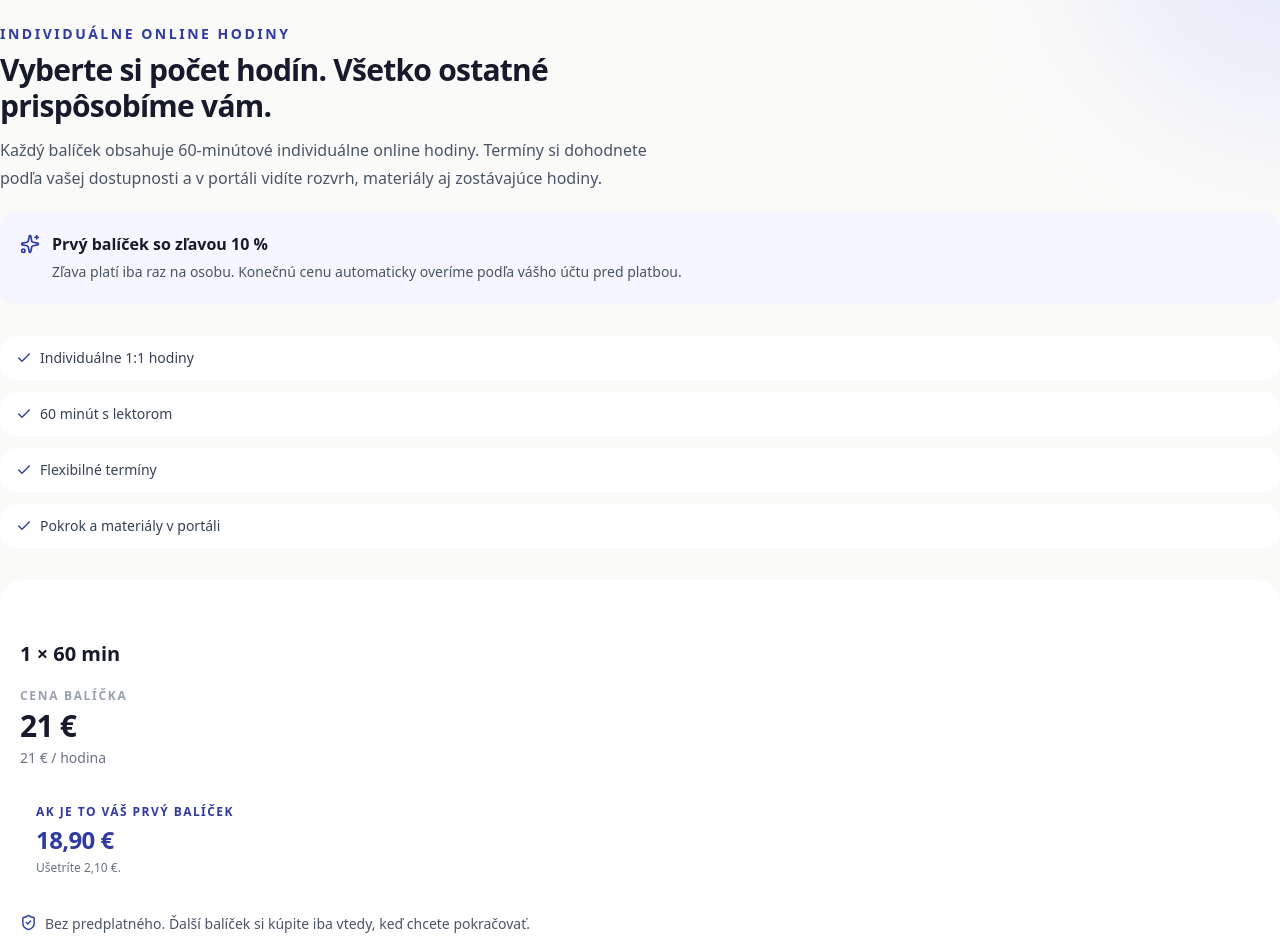
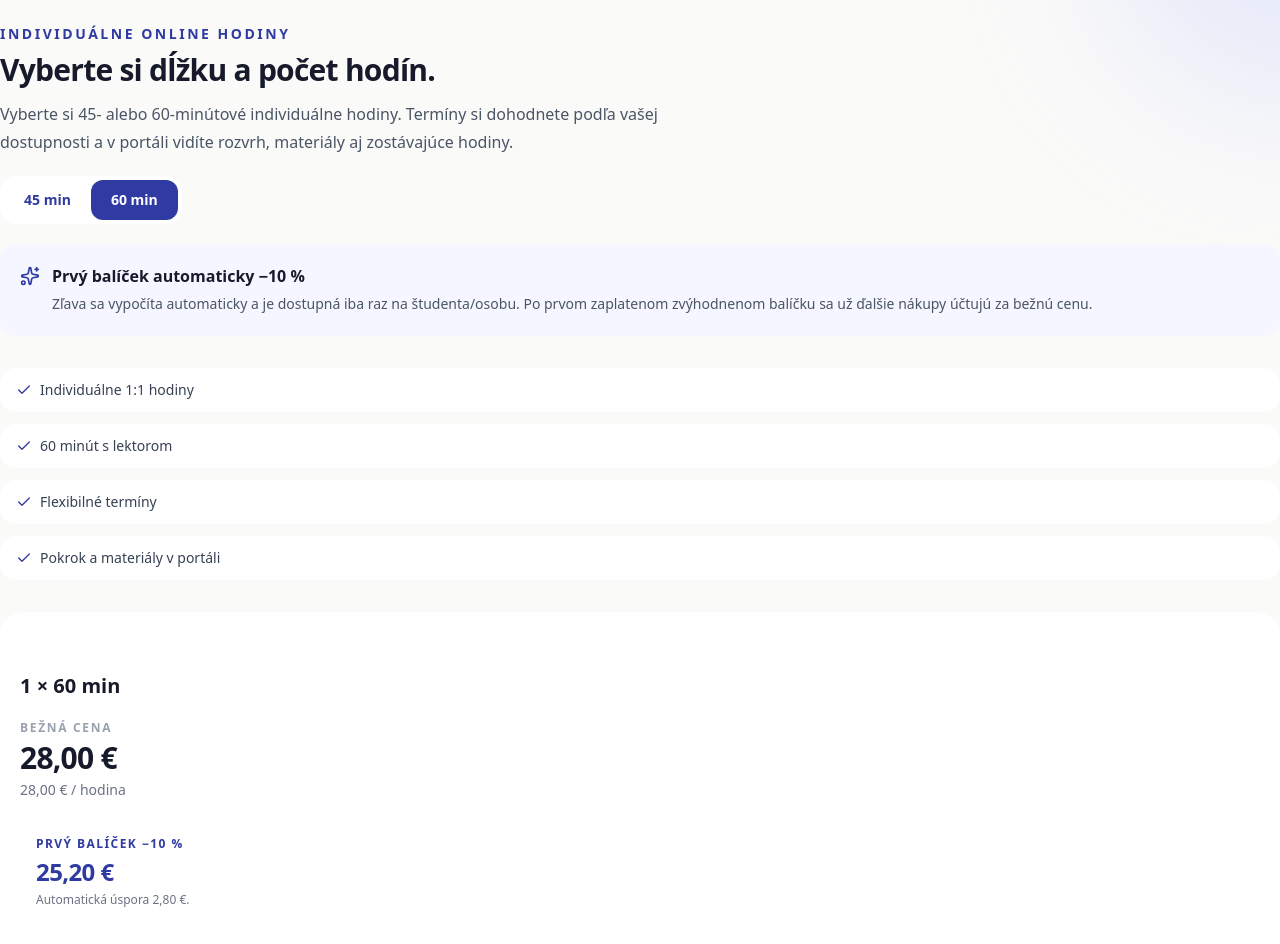
Before and after one commit to 505hits/mundus, a Next.js app: page /prices in a window 1280 px wide. Shown: the part 500-1444 px from the top of the page. Built offline with nearby package versions, Linux system fonts and the light colour scheme; no server answers.

Commit message:
Show 45 and 60 minute pricing with automatic first-package discount

```diff
--- a/src/components/PurchasePackages.tsx
+++ b/src/components/PurchasePackages.tsx
@@ -1,22 +1,27 @@
 "use client";
 
 import Link from "next/link";
+import { useState } from "react";
 import { ArrowRight, Check, CreditCard, Instagram, ShieldCheck, Sparkles } from "lucide-react";
 import { useLanguage } from "@/context/LanguageContext";
-import { PACKAGE_PRICES } from "@/lib/package-catalog";
+import { firstPackageAmountCents, PACKAGE_PRICES, type PackageDuration } from "@/lib/package-catalog";
 
 export default function PurchasePackages({ paymentsAvailable, signupAvailable }: { paymentsAvailable: boolean; signupAvailable: boolean }) {
   const { language, t } = useLanguage();
   const sk = language === "sk";
+  const [durationMinutes, setDurationMinutes] = useState<PackageDuration>(60);
+
   const money = (cents: number) => new Intl.NumberFormat(sk ? "sk-SK" : "en-IE", {
     style: "currency",
     currency: "EUR",
-    maximumFractionDigits: cents % 100 ? 2 : 0,
+    maximumFractionDigits: 2,
   }).format(cents / 100);
 
   const benefits = sk
-    ? ["Individuálne 1:1 hodiny", "60 minút s lektorom", "Flexibilné termíny", "Pokrok a materiály v portáli"]
-    : ["Individual 1:1 lessons", "60 minutes with your teacher", "Flexible scheduling", "Progress and materials in your portal"];
+    ? ["Individuálne 1:1 hodiny", `${durationMinutes} minút s lektorom`, "Flexibilné termíny", "Pokrok a materiály v portáli"]
+    : ["Individual 1:1 lessons", `${durationMinutes} minutes with your teacher`, "Flexible scheduling", "Progress and materials in your portal"];
+
+  const packages = PACKAGE_PRICES.filter(item => item.durationMinutes === durationMinutes);
 
   return (
     <div id="buy-packages" className="mb-8 scroll-mt-32">
@@ -26,13 +31,26 @@ export default function PurchasePackages({ paymentsAvailable, signupAvailable }:
             {sk ? "Individuálne online hodiny" : "Individual online lessons"}
           </p>
           <h3 className="max-w-2xl text-3xl font-semibold tracking-tight text-[#171A2B] md:text-4xl">
-            {sk ? "Vyberte si počet hodín. Všetko ostatné prispôsobíme vám." : "Choose your lesson package. We tailor the rest to you."}
+            {sk ? "Vyberte si dĺžku a počet hodín." : "Choose lesson length and package size."}
           </h3>
           <p className="mt-3 max-w-2xl text-base leading-7 text-gray-600">
             {sk
-              ? "Každý balíček obsahuje 60-minútové individuálne online hodiny. Termíny si dohodnete podľa vašej dostupnosti a v portáli vidíte rozvrh, materiály aj zostávajúce hodiny."
-              : "Every package includes 60-minute individual online lessons. Arrange times around your availability and use your portal to see your schedule, materials and remaining lessons."}
+              ? "Vyberte si 45- alebo 60-minútové individuálne hodiny. Termíny si dohodnete podľa vašej dostupnosti a v portáli vidíte rozvrh, materiály aj zostávajúce hodiny."
+              : "Choose 45- or 60-minute individual lessons. Arrange times around your availability and use your portal to see your schedule, materials and remaining lessons."}
           </p>
+
+          <div className="mt-5 inline-flex rounded-2xl border border-[#DDE2FB] bg-white p-1">
+            {([45,60] as const).map(duration => (
+              <button
+                key={duration}
+                type="button"
+                onClick={() => setDurationMinutes(duration)}
+                className={`rounded-xl px-5 py-2.5 text-sm font-semibold transition ${durationMinutes===duration?"bg-[#2F3AA2] text-white":"text-[#2F3AA2] hover:bg-[#F3F5FF]"}`}
+              >
+                {duration} min
+              </button>
+            ))}
+          </div>
         </div>
 
         <div className="rounded-2xl border border-[#DDE2FB] bg-[#F5F6FF] p-5">
@@ -40,12 +58,12 @@ export default function PurchasePackages({ paymentsAvailable, signupAvailable }:
             <Sparkles className="mt-0.5 shrink-0 text-[#2F3AA2]" size={20} />
             <div>
               <p className="font-semibold text-[#171A2B]">
-                {sk ? "Prvý balíček so zľavou 10 %" : "10% off your first package"}
+                {sk ? "Prvý balíček automaticky −10 %" : "First package automatically −10%"}
               </p>
               <p className="mt-1 text-sm leading-6 text-gray-600">
                 {sk
-                  ? "Zľava platí iba raz na osobu. Konečnú cenu automaticky overíme podľa vášho účtu pred platbou."
-                  : "The discount applies once per person. Your account is checked automatically before payment to confirm the final price."}
+                  ? "Zľava sa vypočíta automaticky a je dostupná iba raz na študenta/osobu. Po prvom zaplatenom zvýhodnenom balíčku sa už ďalšie nákupy účtujú za bežnú cenu."
+                  : "The discount is calculated automatically and can be used only once per student/person. After the first paid discounted package, later purchases use the regular price."}
               </p>
             </div>
           </div>
@@ -62,15 +80,15 @@ export default function PurchasePackages({ paymentsAvailable, signupAvailable }:
       </div>
 
       <div className="grid gap-4 sm:grid-cols-2 xl:grid-cols-5">
-        {PACKAGE_PRICES.map(({ lessons, amountCents }) => {
-          const firstPackageCents = amountCents * 0.9;
+        {packages.map(({ lessons, amountCents, durationMinutes }) => {
+          const firstPackageCents = firstPackageAmountCents(amountCents);
           const perLesson = amountCents / lessons;
           const isRecommended = lessons === 10;
 
           return (
             <article
-              key={lessons}
-              className={`relative flex min-h-[390px] flex-col rounded-3xl border p-5 transition duration-200 hover:-translate-y-1 hover:shadow-[0_18px_42px_rgba(47,58,162,0.10)] sm:p-6 ${
+              key={`${durationMinutes}-${lessons}`}
+              className={`relative flex min-h-[410px] flex-col rounded-3xl border p-5 transition duration-200 hover:-translate-y-1 hover:shadow-[0_18px_42px_rgba(47,58,162,0.10)] sm:p-6 ${
                 isRecommended
                   ? "border-[#2F3AA2] bg-[#F7F7FF] shadow-[0_16px_38px_rgba(47,58,162,0.10)]"
                   : "border-[#E5E7F0] bg-white shadow-[0_10px_28px_rgba(23,26,43,0.035)]"
@@ -84,10 +102,10 @@ export default function PurchasePackages({ paymentsAvailable, signupAvailable }:
                 <div className="mb-4 h-6" aria-hidden="true" />
               )}
 
-              <h4 className="text-xl font-semibold text-[#171A2B]">{lessons} × 60 min</h4>
+              <h4 className="text-xl font-semibold text-[#171A2B]">{lessons} × {durationMinutes} min</h4>
 
               <p className="mt-5 text-xs font-semibold uppercase tracking-[0.14em] text-gray-400">
-                {sk ? "Cena balíčka" : "Package price"}
+                {sk ? "Bežná cena" : "Regular price"}
               </p>
               <p className="mt-1 text-3xl font-semibold tracking-tight text-[#171A2B]">{money(amountCents)}</p>
               <p className="mt-1 text-sm text-gray-500">
@@ -96,11 +114,11 @@ export default function PurchasePackages({ paymentsAvailable, signupAvailable }:
 
               <div className="mt-5 rounded-2xl border border-[#DDE2FB] bg-white/80 p-4">
                 <p className="text-xs font-semibold uppercase tracking-[0.12em] text-[#2F3AA2]">
-                  {sk ? "Ak je to váš prvý balíček" : "If this is your first package"}
+                  {sk ? "Prvý balíček −10 %" : "First package −10%"}
                 </p>
                 <p className="mt-1 text-2xl font-semibold tracking-tight text-[#2F3AA2]">{money(firstPackageCents)}</p>
                 <p className="mt-1 text-xs text-gray-500">
-                  {sk ? `Ušetríte ${money(amountCents - firstPackageCents)}.` : `You save ${money(amountCents - firstPackageCents)}.`}
+                  {sk ? `Automatická úspora ${money(amountCents-firstPackageCents)}.` : `Automatic saving ${money(amountCents-firstPackageCents)}.`}
                 </p>
               </div>
 
@@ -108,8 +126,8 @@ export default function PurchasePackages({ paymentsAvailable, signupAvailable }:
                 <ShieldCheck size={17} className="mt-0.5 shrink-0 text-[#2F3AA2]" />
                 <span>
                   {sk
-                    ? "Bez predplatného. Ďalší balíček si kúpite iba vtedy, keď chcete pokračovať."
-                    : "No subscription. Buy another package only when you want to continue."}
+                    ? "Zľava iba raz na osobu. Bez predplatného."
+                    : "Discount once per person. No subscription."}
                 </span>
               </div>
 
@@ -118,23 +136,16 @@ export default function PurchasePackages({ paymentsAvailable, signupAvailable }:
                   href={
                     paymentsAvailable
                       ? signupAvailable
-                        ? `/signup?next=${encodeURIComponent(`/packages?selected=${lessons}`)}`
-                        : `/login?next=${encodeURIComponent(`/packages?selected=${lessons}`)}`
+                        ? `/signup?next=${encodeURIComponent(`/packages?selected=${lessons}&duration=${durationMinutes}`)}`
+                        : `/login?next=${encodeURIComponent(`/packages?selected=${lessons}&duration=${durationMinutes}`)}`
                       : "/contact"
                   }
-                  className="flex items-center justify-center gap-2 rounded-xl bg-[#2F3AA2] px-3 py-3 text-center text-sm font-semibold text-white transition hover:bg-[#252E82] focus-visible:outline-2 focus-visible:outline-offset-4 focus-visible:outline-[#2F3AA2]"
+                  className="flex items-center justify-center gap-2 rounded-xl bg-[#2F3AA2] px-3 py-3 text-center text-sm font-semibold text-white transition hover:bg-[#252E82]"
                 >
-                  {paymentsAvailable
-                    ? sk ? "Zaplatiť online" : "Pay online"
-                    : t.pricing.individual.contactLabel}
+                  {paymentsAvailable ? (sk ? "Zaplatiť online" : "Pay online") : t.pricing.individual.contactLabel}
                   <ArrowRight size={16} />
                 </Link>
-                <a
-                  href="https://www.instagram.com/mundus.languages/"
-                  target="_blank"
-                  rel="noopener noreferrer"
-                  className="flex items-center justify-center gap-2 rounded-xl border border-[#2F3AA2]/20 bg-white px-3 py-3 text-center text-sm font-semibold text-[#2F3AA2] transition hover:bg-indigo-50"
-                >
+                <a href="https://www.instagram.com/mundus.languages/" target="_blank" rel="noopener noreferrer" className="flex items-center justify-center gap-2 rounded-xl border border-[#2F3AA2]/20 bg-white px-3 py-3 text-center text-sm font-semibold text-[#2F3AA2] transition hover:bg-indigo-50">
                   <Instagram size={16} />
                   {sk ? "Napísať na Instagram" : "Message on Instagram"}
                 </a>
@@ -147,22 +158,13 @@ export default function PurchasePackages({ paymentsAvailable, signupAvailable }:
       <div className="mt-7 flex flex-col gap-3 rounded-2xl border border-[#E7E9F2] bg-[#FAFAF9] p-5 text-sm leading-6 text-gray-600 md:flex-row md:items-center md:justify-between">
         <p className="max-w-3xl">
           {paymentsAvailable
-            ? signupAvailable
-              ? t.pricing.individual.paymentNote
-              : t.pricing.individual.existingAccountNote
+            ? signupAvailable ? t.pricing.individual.paymentNote : t.pricing.individual.existingAccountNote
             : t.pricing.individual.offlineNote}{" "}
-          {sk
-            ? "Balíčky sa automaticky neobnovujú."
-            : "Packages do not renew automatically."}
+          {sk ? "Balíčky sa automaticky neobnovujú." : "Packages do not renew automatically."}
         </p>
         <div className="flex shrink-0 flex-col gap-2 md:items-end">
-          <span className="inline-flex items-center gap-2 font-medium text-[#2F3AA2]">
-            <CreditCard size={17} />
-            {sk ? "Jednorazová platba v EUR" : "One-time payment in EUR"}
-          </span>
-          <Link href="/contact" className="text-xs font-medium text-gray-500 underline underline-offset-2 hover:text-[#2F3AA2]">
-            {sk ? "Potrebujete faktúru na firmu? Kontaktujte nás." : "Need a company invoice? Contact us."}
-          </Link>
+          <span className="inline-flex items-center gap-2 font-medium text-[#2F3AA2]"><CreditCard size={17} />{sk ? "Jednorazová platba v EUR" : "One-time payment in EUR"}</span>
+          <Link href="/contact" className="text-xs font-medium text-gray-500 underline underline-offset-2 hover:text-[#2F3AA2]">{sk ? "Potrebujete faktúru na firmu? Kontaktujte nás." : "Need a company invoice? Contact us."}</Link>
         </div>
       </div>
     </div>
```
